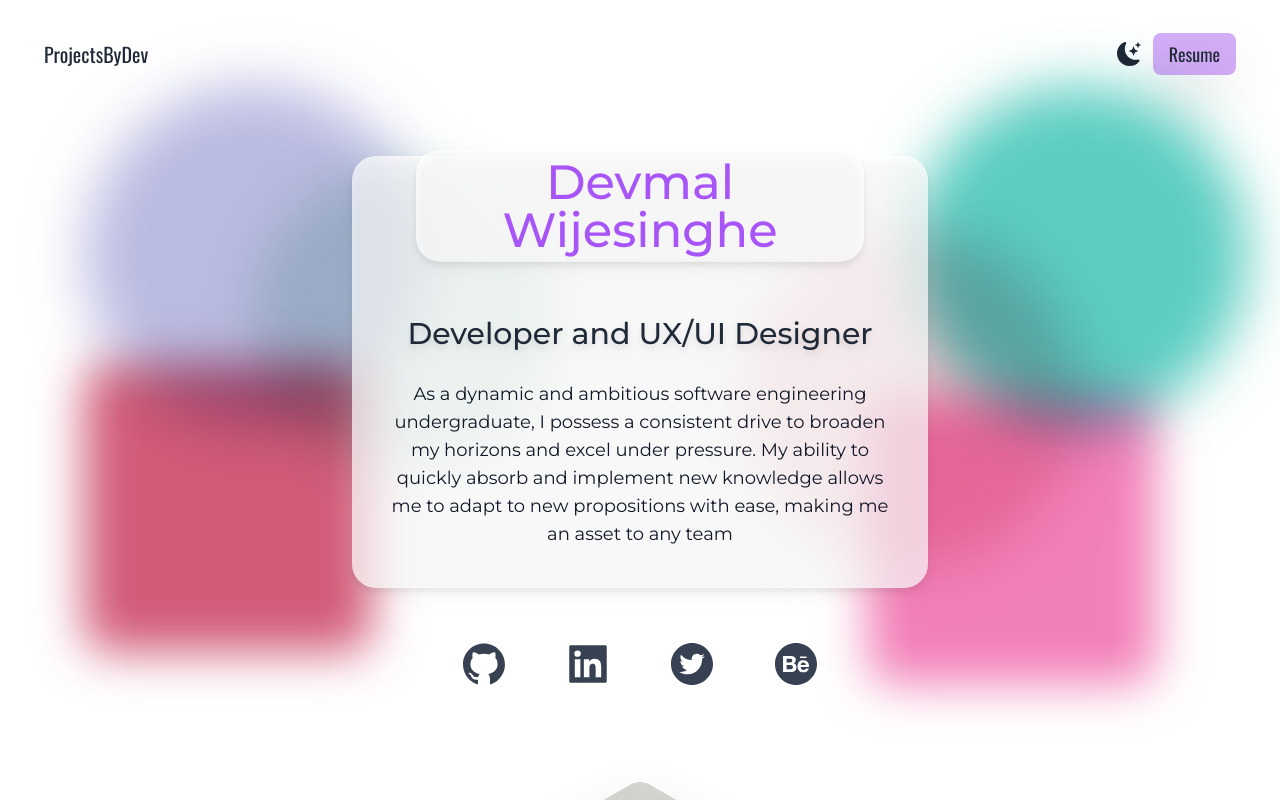
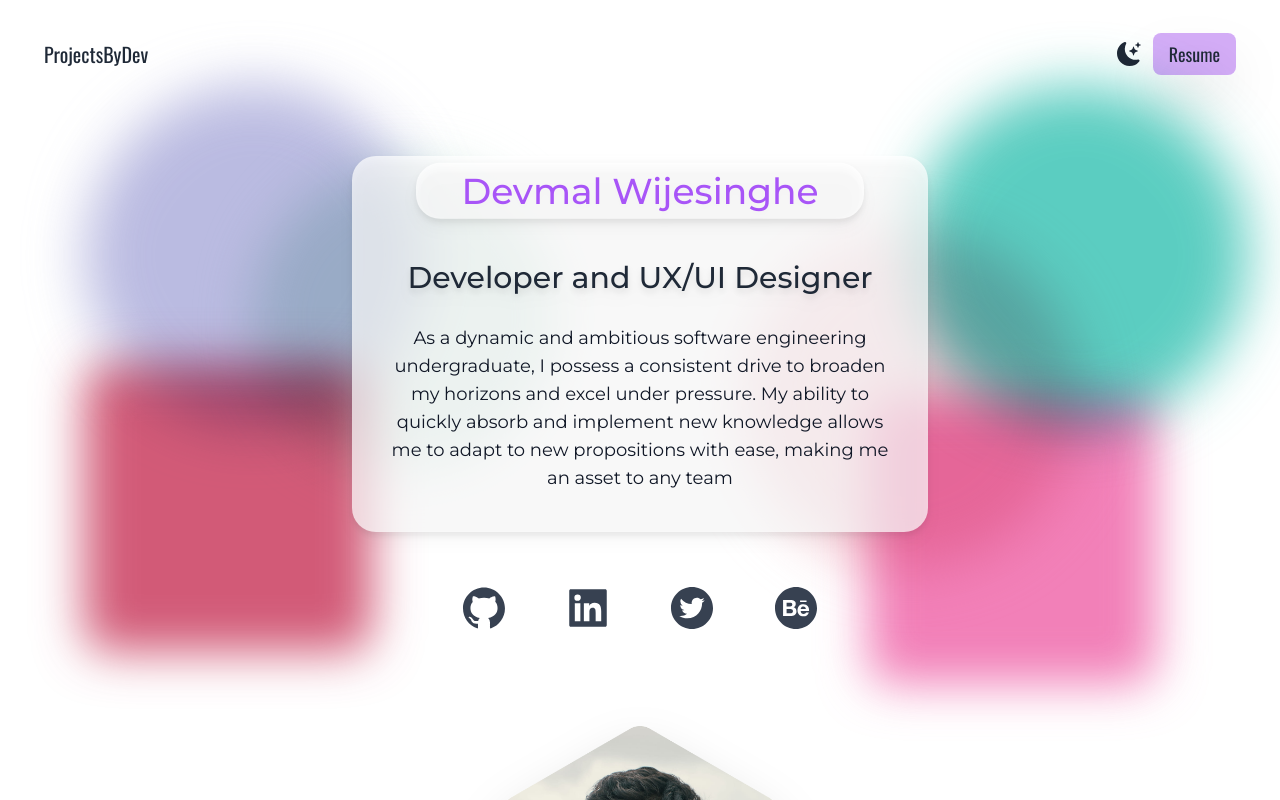
Before and after one commit to DevmalWije/my-portfolio, a Next.js app: page / in a window 1280 px wide. Shown: the top 800 px of the page. Built offline with nearby package versions, Linux system fonts and the light colour scheme.

Commit message:
fixed card spacing

```diff
--- a/pages/index.js
+++ b/pages/index.js
@@ -106,7 +106,7 @@ export default function Home() {
           <div className="text-center p-5 max-w-xl mx-auto bg-white/70  dark:bg-gray-600 dark:text-pastel_green dark:shadow-2xl  dark:shadow-teal-500 drop-shadow-lg rounded-3xl">
             <h2
               className="bg-white/70 rounded-3xl drop-shadow-lg text-purple-500 text-3xl
-            py-2 font-medium font-Montserrat font-bold mb-3 max-w-md flex justify-center mx-auto md:text-5xl  dark:text-pastel_pink dark:bg-gray-500 animate-bounce"
+            py-2 font-medium font-Montserrat mb-3 max-w-md flex justify-center mx-auto md:text-4xl  dark:text-pastel_pink dark:bg-gray-500 animate-bounce"
             >
               Devmal Wijesinghe
             </h2>
@@ -241,7 +241,7 @@ export default function Home() {
                 interactive web and mobile apps.
               </p>
 
-              <div className="grid grid-rows-4 md:grid-rows-3 grid-flow-col gap-2 md:grid-cols-4">
+              <div className="grid grid-rows-5 md:grid-rows-3 grid-flow-col gap-2 md:grid-cols-4">
                 <div className="flex flex-col items-center bg-white  rounded-xl shadow-md p-5 transition ease-in-out delay-150 hover:-translate-y-1 hover:scale-110 hover:bg-slate-400/10 hover:shadow-pastel_green duration-200 dark:bg-gray-500 dark:hover:bg-white">
                   <Image
                     src={flutter}
```
